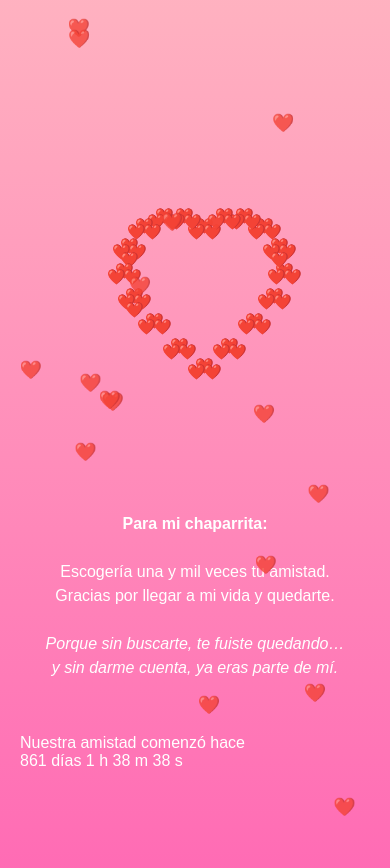
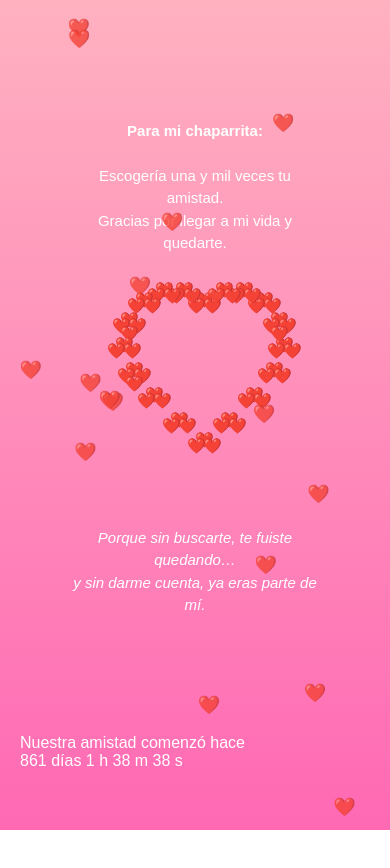
Before and after one commit to audri6933/Cartaa, a plain HTML site: page index.html in a window 390 px wide. Shown: the part 54-922 px from the top of the page. After the commit the page ends 884 px from the top, so only its background shows below. Drawn offline with Linux system fonts and the light colour scheme.

Commit message:
Actualizar index.html

```diff
--- a/index.html
+++ b/index.html
@@ -35,6 +35,22 @@ body {
   transform: translateY(-40px);
 }
 
+/* BLOQUE TEXTO + CORAZÓN */
+.block {
+  display: flex;
+  flex-direction: column;
+  align-items: center;
+}
+
+/* TEXTO SUPERIOR */
+.text-top {
+  text-align: center;
+  font-size: 16px;
+  line-height: 1.5;
+  max-width: 260px;
+  margin-bottom: 20px;
+}
+
 /* CORAZÓN */
 .heart-tree {
   position: relative;
@@ -55,11 +71,13 @@ body {
   to { opacity: 1; }
 }
 
-/* TEXTO */
-.text {
-  max-width: 240px;
+/* TEXTO INFERIOR */
+.text-bottom {
+  text-align: center;
   font-size: 16px;
   line-height: 1.5;
+  max-width: 260px;
+  margin-top: 20px;
 }
 
 /* CONTADOR */
@@ -86,19 +104,21 @@ body {
 /* 📱 RESPONSIVE */
 @media (max-width: 768px) {
   .container {
-    flex-direction: column;
-    text-align: center;
-    padding-top: 90px;
     transform: translateY(-20px);
   }
 
-  .heart-tree {
-    margin-bottom: 10px;
+  .text-top,
+  .text-bottom {
+    max-width: 90%;
+    font-size: 15px;
   }
 
-  .text {
-    max-width: 90%;
-    margin-top: 35px; /* 👈 FRASE MÁS ABAJO */
+  .text-top {
+    margin-bottom: 16px;
+  }
+
+  .text-bottom {
+    margin-top: 16px;
   }
 }
 </style>
@@ -109,16 +129,24 @@ body {
 <div class="title">Para mi chaparrita</div>
 
 <div class="container">
-  <!-- CORAZÓN -->
-  <div class="heart-tree" id="heartTree"></div>
+  <div class="block">
 
-  <!-- TEXTO -->
-  <div class="text">
-    <strong>Para mi chaparrita:</strong><br><br>
-    Escogería una y mil veces tu amistad.<br>
-    Gracias por llegar a mi vida y quedarte.<br><br>
-    <em>Porque sin buscarte, te fuiste quedando…<br>
-    y sin darme cuenta, ya eras parte de mí.</em>
+    <!-- TEXTO ARRIBA -->
+    <div class="text-top">
+      <strong>Para mi chaparrita:</strong><br><br>
+      Escogería una y mil veces tu amistad.<br>
+      Gracias por llegar a mi vida y quedarte.
+    </div>
+
+    <!-- CORAZÓN -->
+    <div class="heart-tree" id="heartTree"></div>
+
+    <!-- TEXTO ABAJO -->
+    <div class="text-bottom">
+      <em>Porque sin buscarte, te fuiste quedando…<br>
+      y sin darme cuenta, ya eras parte de mí.</em>
+    </div>
+
   </div>
 </div>
 
```
